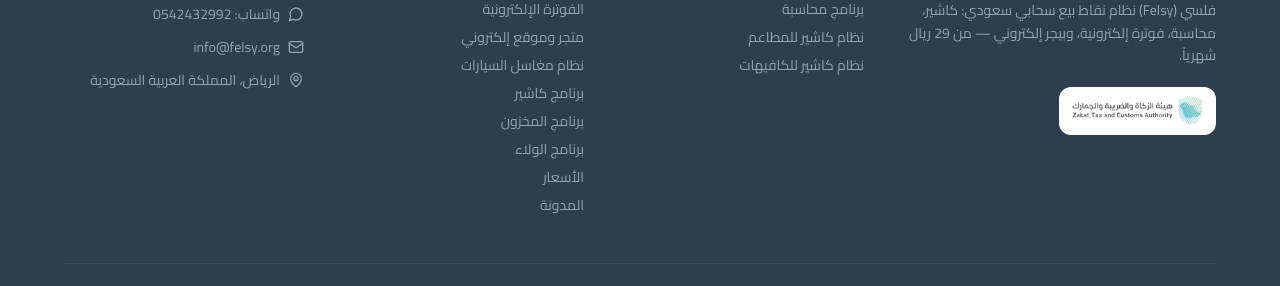
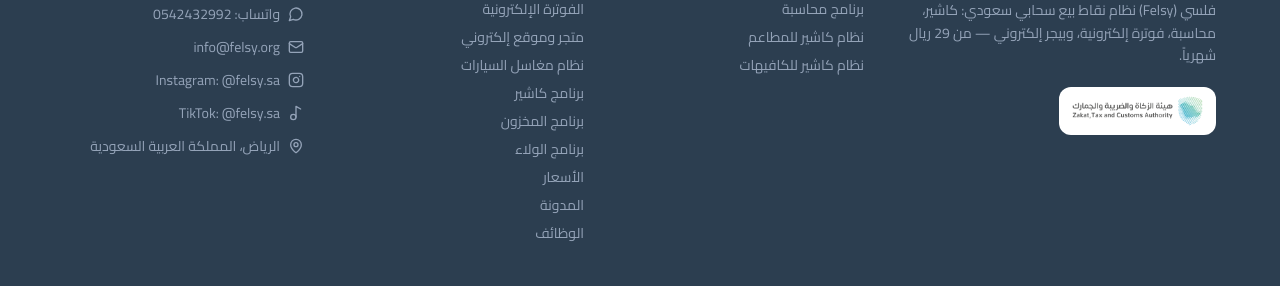
Before and after one commit to sadqalsadq997-stack/-, a React (Vite) app: page /blog in a window 1280 px wide. Shown: the part 882-1168 px from the top of the page. Built offline with nearby package versions, Linux system fonts and the light colour scheme; no server answers.

Commit message:
Add Felsy social profiles and careers link to marketing footer

```diff
--- a/src/components/marketing/MarketingLayout.jsx
+++ b/src/components/marketing/MarketingLayout.jsx
@@ -1,7 +1,7 @@
 import React, { useEffect, useState } from 'react';
 import { Link, useLocation } from 'react-router-dom';
 import { motion, AnimatePresence, MotionConfig, useScroll, useSpring } from 'framer-motion';
-import { Menu, X, Phone, Mail, MapPin, ChevronDown, MessageCircle } from 'lucide-react';
+import { Menu, X, Phone, Mail, MapPin, ChevronDown, MessageCircle, Instagram, Music2 } from 'lucide-react';
 import Logo from '@/components/brand/Logo';
 import zatcaLogo from '@/assets/zatca-logo-wide.png';
 import { SITE, SOLUTIONS, getHead } from '@/content/seo';
@@ -42,6 +42,7 @@ const NAV = [
   { to: '/zatca-e-invoicing', label: 'الفوترة الإلكترونية' },
   { to: '/pricing', label: 'الأسعار' },
   { to: '/blog', label: 'المدونة' },
+  { to: '/careers', label: 'الوظائف' },
 ];
 
 export default function MarketingLayout({ children, path, head }) {
@@ -143,6 +144,7 @@ export default function MarketingLayout({ children, path, head }) {
                 {SOLUTIONS.slice(4).map(s => <li key={s.slug}><Link to={`/${s.slug}`} className="hover:text-white">{s.nav}</Link></li>)}
                 <li><Link to="/pricing" className="hover:text-white">الأسعار</Link></li>
                 <li><Link to="/blog" className="hover:text-white">المدونة</Link></li>
+                <li><Link to="/careers" className="hover:text-white">الوظائف</Link></li>
               </ul>
             </nav>
             <div>
@@ -151,6 +153,8 @@ export default function MarketingLayout({ children, path, head }) {
                 <li><a href={`tel:${SITE.phone}`} className="inline-flex items-center gap-2 hover:text-white"><Phone className="h-4 w-4" /><span dir="ltr">{SITE.phoneLocal}</span></a></li>
                 <li><a href={SITE.whatsapp} target="_blank" rel="noopener noreferrer" className="inline-flex items-center gap-2 hover:text-white"><MessageCircle className="h-4 w-4" /><span>واتساب: <span dir="ltr">{SITE.phoneLocal}</span></span></a></li>
                 <li><a href={`mailto:${SITE.email}`} className="inline-flex items-center gap-2 hover:text-white"><Mail className="h-4 w-4" />{SITE.email}</a></li>
+                <li><a href="https://www.instagram.com/felsy.sa/" target="_blank" rel="noopener noreferrer" aria-label="Felsy on Instagram" className="inline-flex items-center gap-2 hover:text-white"><Instagram className="h-4 w-4" /><span>Instagram: @felsy.sa</span></a></li>
+                <li><a href="https://www.tiktok.com/@felsy.sa" target="_blank" rel="noopener noreferrer" aria-label="Felsy on TikTok" className="inline-flex items-center gap-2 hover:text-white"><Music2 className="h-4 w-4" /><span>TikTok: @felsy.sa</span></a></li>
                 <li className="inline-flex items-center gap-2"><MapPin className="h-4 w-4" />الرياض، المملكة العربية السعودية</li>
               </ul>
             </div>
```
